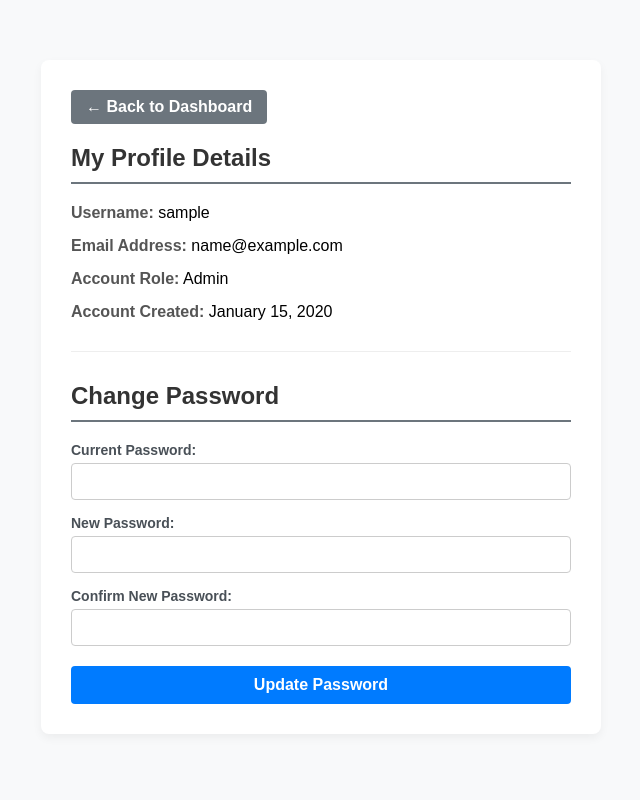
After one commit to victor-vishal/SECMS, a PHP site: page /profile.php in a window 1280 px wide. The commit adds this page. Shown: the whole page, without its empty margins (319-959 px from the left). Run offline with PHP 8.4, Linux system fonts and the light colour scheme; the visitor is signed in with stand-in values (Sample User, id 1); tables that the repository leaves empty or names only in its code hold one stand-in row (values such as "Sample post").

Commit message:
added profile details and change password features for all user types

```diff
--- /dev/null
+++ b/profile.php
@@ -0,0 +1,108 @@
+<?php
+include 'db_connect.php';
+session_start();
+
+// Security Check: Make sure the user is logged in
+if (!isset($_SESSION['user_id'])) {
+    header("Location: login.php");
+    exit();
+}
+
+$user_id = $_SESSION['user_id'];
+$message = "";
+
+// 1. Fetch current user data
+$user_sql = "SELECT username, email, role, created_at FROM users WHERE id = $user_id";
+$user_result = $conn->query($user_sql)->fetch_assoc();
+
+// 2. Handle Password Update Form Submission
+if (isset($_POST['update_password'])) {
+    $current_password = $_POST['current_password'];
+    $new_password = $_POST['new_password'];
+    $confirm_password = $_POST['confirm_password'];
+
+    // Verify current password from DB
+    $pass_sql = "SELECT password FROM users WHERE id = $user_id";
+    $pass_result = $conn->query($pass_sql)->fetch_assoc();
+
+    if (password_verify($current_password, $pass_result['password'])) {
+        if ($new_password === $confirm_password) {
+            // Hash the new password safely
+            $new_hashed_password = password_hash($new_password, PASSWORD_DEFAULT);
+
+            $update_sql = "UPDATE users SET password = '$new_hashed_password' WHERE id = $user_id";
+            if ($conn->query($update_sql) === TRUE) {
+                $message = "<div class='success'>Password updated successfully!</div>";
+            } else {
+                $message = "<div class='error'>Error updating password: " . $conn->error . "</div>";
+            }
+        } else {
+            $message = "<div class='error'>New passwords do not match!</div>";
+        }
+    } else {
+        $message = "<div class='error'>Current password is incorrect!</div>";
+    }
+}
+
+// Set up back button link dynamically based on who is logged in
+$back_url = "student_dashboard.php";
+if ($_SESSION['role'] === 'admin') {
+    $back_url = "admin_dashboard.php";
+} elseif ($_SESSION['role'] === 'faculty') {
+    $back_url = "faculty_dashboard.php";
+}
+?>
+
+<!DOCTYPE html>
+<html lang="en">
+<head>
+    <meta charset="UTF-8">
+    <title>SECMS - My Profile</title>
+    <style>
+        body { font-family: Arial, sans-serif; background: #f8f9fa; margin: 0; padding: 20px; }
+        .profile-container { max-width: 500px; margin: 40px auto; background: #fff; padding: 30px; border-radius: 8px; box-shadow: 0 4px 10px rgba(0,0,0,0.05); }
+        h2 { color: #333; margin-top: 0; border-bottom: 2px solid #6c757d; padding-bottom: 10px; }
+        .info-group { margin-bottom: 15px; font-size: 16px; }
+        .info-group strong { color: #555; }
+        .btn-back { display: inline-block; background: #6c757d; color: white; padding: 8px 15px; text-decoration: none; border-radius: 4px; font-weight: bold; margin-bottom: 20px; }
+        .btn-back:hover { background: #5a6268; }
+        label { display: block; margin-top: 15px; font-weight: bold; font-size: 14px; color: #495057; }
+        input, button { width: 100%; padding: 10px; margin-top: 5px; border: 1px solid #ccc; border-radius: 4px; box-sizing: border-box; }
+        button { background: #007BFF; color: white; border: none; cursor: pointer; font-size: 16px; font-weight: bold; margin-top: 20px; }
+        button:hover { background: #0056b3; }
+        .success { color: green; font-weight: bold; margin-bottom: 15px; font-size: 14px; }
+        .error { color: red; font-weight: bold; margin-bottom: 15px; font-size: 14px; }
+    </style>
+</head>
+<body>
+
+<div class="profile-container">
+    <a href="<?php echo $back_url; ?>" class="btn-back">← Back to Dashboard</a>
+
+    <h2>My Profile Details</h2>
+    <?php echo $message; ?>
+
+    <div class="info-group"><strong>Username:</strong> <?php echo htmlspecialchars($user_result['username']); ?></div>
+    <div class="info-group"><strong>Email Address:</strong> <?php echo htmlspecialchars($user_result['email']); ?></div>
+    <div class="info-group"><strong>Account Role:</strong> <?php echo ucfirst($user_result['role']); ?></div>
+    <div class="info-group"><strong>Account Created:</strong> <?php echo date('F d, Y', strtotime($user_result['created_at'])); ?></div>
+
+    <hr style="margin: 30px 0; border: 0; border-top: 1px solid #eee;">
+
+    <h2>Change Password</h2>
+    <form action="profile.php" method="POST">
+        <label for="current_password">Current Password:</label>
+        <input type="password" name="current_password" id="current_password" required>
+
+        <label for="new_password">New Password:</label>
+        <input type="password" name="new_password" id="new_password" required>
+
+        <label for="confirm_password">Confirm New Password:</label>
+        <input type="password" name="confirm_password" id="confirm_password" required>
+
+        <button type="submit" name="update_password">Update Password</button>
+    </form>
+</div>
+
+</body>
+</html>
--- a/student_dashboard.php
+++ b/student_dashboard.php
@@ -63,7 +63,10 @@ $fee_data = $fees_result->fetch_assoc();
 <div class="dashboard-container">
     <div class="welcome-bar">
         <span>Welcome Student, <strong><?php echo htmlspecialchars($_SESSION['username']); ?></strong></span>
-        <a href="logout.php">Logout</a>
+        <div>
+            <a href="profile.php" style="color: white; text-decoration: none; margin-right: 15px; background: #007BFF; padding: 5px 10px; border-radius: 4px;">My Profile</a>
+            <a href="logout.php">Logout</a>
+        </div>
     </div>
 
     <div class="grid-container">
```
Also changed, not shown: admin_dashboard.php (+9 -1 lines), faculty_dashboard.php (+5 -2 lines).
